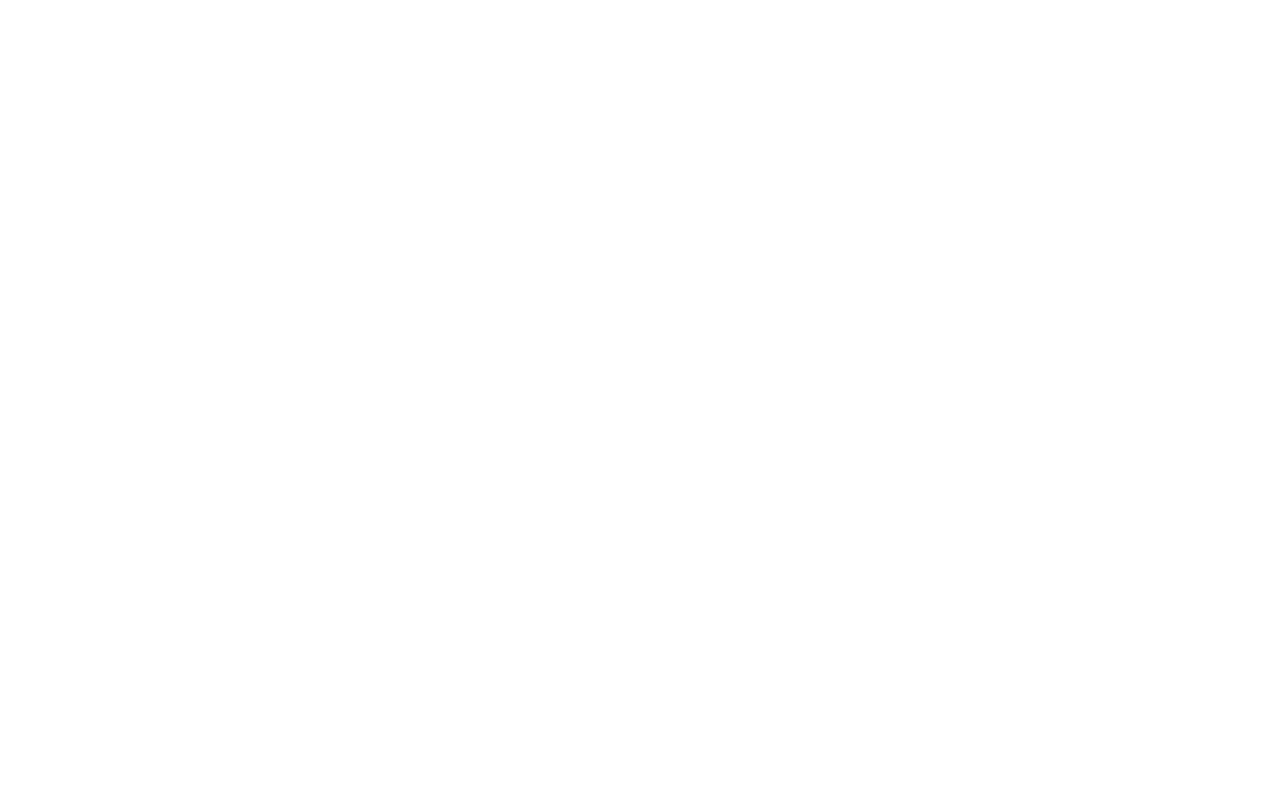
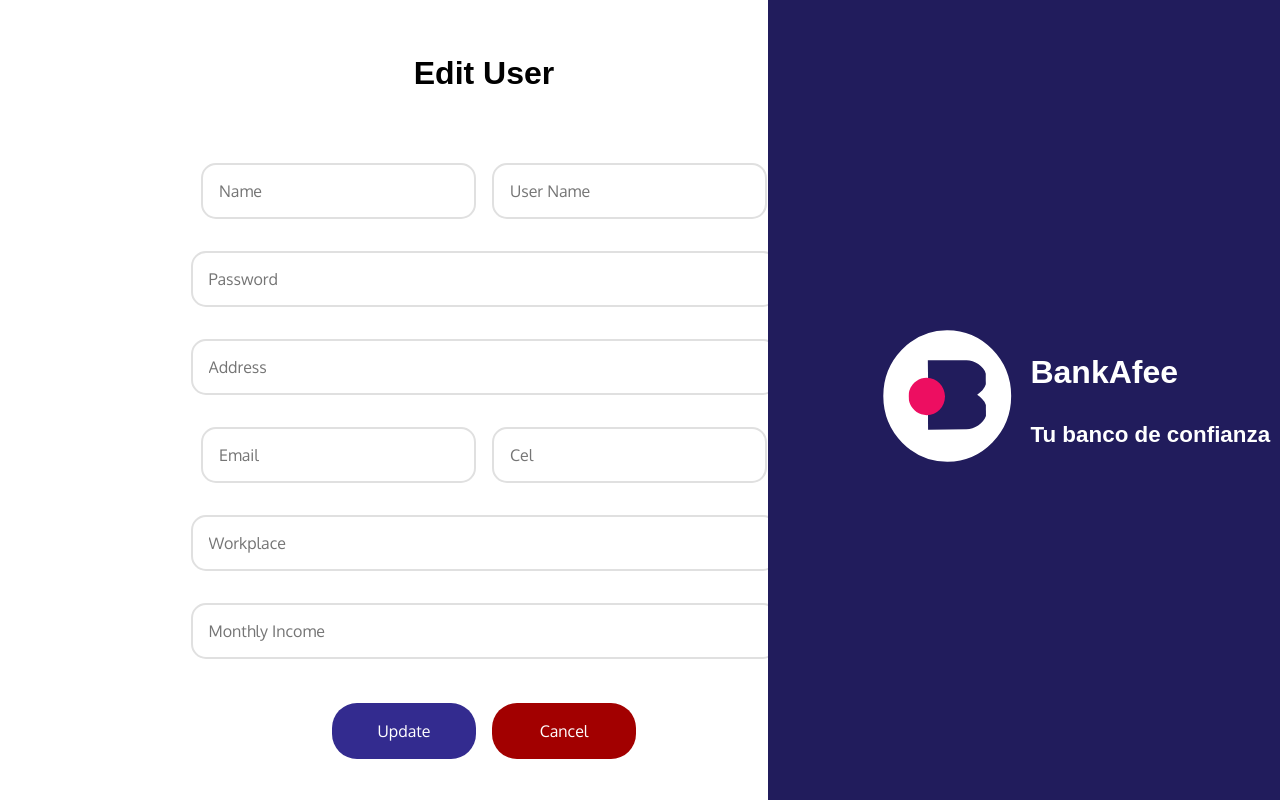
Before and after one commit to oskcarsv/front-bankafee, a React (Vite) app: page /editUser in a window 1280 px wide. Before the commit this address had no page. Built offline with nearby package versions, Linux system fonts and the light colour scheme.

Commit message:
feat: Add link to edit user page in sidebar

```diff
--- /dev/null
+++ b/src/components/editUser/FormEditUser.jsx
@@ -0,0 +1,43 @@
+import { Link } from "react-router-dom";
+
+import '../../styles/editUser/editUser.css'
+
+export const FormEditUser = () => {
+    return (
+        <div className="content-form-edit-user">
+            <div className="info-form-edit-user">
+                <div className="title-form-edit-user">
+                    <h1 className="title-edit-user">Edit User</h1>
+                </div>
+                <div className="content-input-edit-user">
+                    <form className="form-editUser">
+                        <div className="input-together-edit">
+                            <input type="text" placeholder="Name" className="input-text-edit-user" />
+                            <input type="text" placeholder="User Name" className="input-text-edit-user" />
+                        </div>
+                        <div className="input-alone-edit-user">
+                            <input type="password" placeholder="Password" className="input-text-alone-edit-user" />
+                        </div>
+                        <div className="input-alone-edit-user">
+                            <input type="text" placeholder="Address" className="input-text-alone-edit-user" />
+                        </div>
+                        <div className="input-together-edit">
+                            <input type="text" placeholder="Email" className="input-text-edit-user" />
+                            <input type="text" placeholder="Cel" className="input-text-edit-user" />
+                        </div>
+                        <div className="input-alone-edit-user">
+                            <input type="text" placeholder="Workplace" className="input-text-alone-edit-user" />
+                        </div>
+                        <div className="input-alone-edit-user">
+                            <input type="text" placeholder="Monthly Income" className="input-text-alone-edit-user" />
+                        </div>
+                    </form>
+                </div>
+                <div className="btn-content-edit-user">
+                    <Link to="/home" className="link-btn-edit-user"><button className="btn-edit-update-user">Update</button></Link>
+                    <Link to="/home" className="link-btn-edit-user"><button className="btn-edit-cancel-user">Cancel</button></Link>
+                </div>
+            </div>
+        </div>
+    );
+}
--- a/src/components/homePage/Sidebar.jsx
+++ b/src/components/homePage/Sidebar.jsx
@@ -14,7 +14,7 @@
         <div className="sidebar">
             <img src={logo} alt="img" className='img-sidebar' />
             <img src={perfil} alt="img" className='img-perfil-sidebar' />
-            <h1 className='name-profile'>Angel Mendez <Link><img src={editUser} alt="icon" className='icon-edit-user' /></Link></h1>
+            <h1 className='name-profile'>Angel Mendez <Link to="/editUser"><img src={editUser} alt="icon" className='icon-edit-user' /></Link></h1>
             <h2 className='email-profile'>amendez@gmail.com</h2>
             <ul className="sidebar-menu">
                 <li className="sidebar-menu-item">
@@ -28,7 +28,7 @@
                     </Link>
                 </li>
                 <li className="sidebar-menu-item-">
-                    <Link>
+                    <Link to="/">
                     <button className="sidebar-menu-button-logout"><img src={logout} alt="img" className='img-sidebar-logout' /></button>
                     </Link>
                 </li>
--- /dev/null
+++ b/src/pages/editUser/editUser.css
@@ -0,0 +1,9 @@
+.form-edit-user{
+    position: absolute;
+    margin-left: 5%;
+}
+
+.content-slide-page{
+    position: absolute;
+    margin-left: 50%;
+}
--- /dev/null
+++ b/src/pages/editUser/editUser.jsx
@@ -0,0 +1,17 @@
+import { Slide } from "../../components/Slide";
+import { FormEditUser } from "../../components/editUser/FormEditUser";
+
+import '../../pages/editUser/editUser.css'
+
+export const EditUser = () => {
+    return (
+        <>
+            <div className="form-edit-user">
+                <FormEditUser />
+            </div>
+            <div className="content-slide-page">
+                <Slide />
+            </div>
+        </>
+    );
+};
--- a/src/routes.jsx
+++ b/src/routes.jsx
@@ -4,6 +4,7 @@
 import { LoginPage } from "./pages/Login/loginPage.jsx";
 import { HomePage } from "./pages/homePage/homePage.jsx";
 import { CAccountByUser } from "./pages/createAccount/cAccountByUser.jsx";
+import { EditUser } from "./pages/editUser/editUser.jsx";
 
 const routes = [
     { path: "/", element: <LandingPage />},
@@ -11,7 +12,8 @@
     { path: "/service", element: <LandingPageService />},
     { path: "/signIn", element: <LoginPage />},
     { path: "/home", element: <HomePage />},
-    { path: "/cAccountByUser", element: <CAccountByUser />}
+    { path: "/cAccountByUser", element: <CAccountByUser />},
+    { path: "/editUser", element: <EditUser />}
 ];
 
 export default routes;
--- /dev/null
+++ b/src/styles/editUser/editUser.css
@@ -0,0 +1,128 @@
+.content-form-edit-user {
+    width: 100%;
+    height: 100%;
+    display: flex;
+    justify-content: center;
+    align-items: center;
+    margin-top: 5%;
+    margin-bottom: 5%;
+    margin-left: 25%;
+}
+
+.info-form-edit-user {
+    display: flex;
+    flex-direction: column;
+    justify-content: center;
+    align-items: center;
+    width: 70vh;
+}
+
+.title-edit-user {
+    font-size: 200%;
+    color: var(--text-color);
+}
+
+.content-input-edit-user {
+    flex-direction: column;
+    justify-content: center;
+    align-items: center;
+    margin-top: 5%;
+    margin-bottom: 5%;
+}
+
+.form-editUser {
+    width: 100vh;
+    align-items: center;
+    justify-content: center;
+}
+
+.input-together-edit {
+    width: 100%;
+    height: 100%;
+    border-radius: 15px;
+    padding: 2% 0% 2% 0%;
+    border: none;
+    font-size: 100%;
+    display: flex;
+    justify-content: center;
+    align-items: center;
+}
+
+.input-text-edit-user {
+    width: auto;
+    height: 100%;
+    border-radius: 15px;
+    padding: 2% 12% 2% 2%;
+    font-size: 100%;
+    margin-left: 1%;
+    margin-right: 1%;
+    outline: none;
+    border: var(--color-grey);
+    font-family: var(--general-font);
+    color: var(--text-color);
+    background: var(--tool-item-background);
+}
+
+.input-alone-edit-user {
+    width: 100%;
+    height: 100%;
+    border-radius: 1cqh;
+    padding: 2% 0% 2% 0%;
+    border: none;
+    font-size: 100%;
+    display: flex;
+    justify-content: center;
+    align-items: center;
+}
+
+.input-text-alone-edit-user {
+    width: auto;
+    height: 100%;
+    border-radius: 15px;
+    padding: 2% 51% 2% 2%;
+    font-size: 100%;
+    outline: none;
+    border: var(--color-grey);
+    font-family: var(--general-font);
+    color: var(--text-color);
+    background-color: var(--tool-item-background);
+}
+
+.btn-content-edit-user {
+    display: flex;
+    justify-content: space-between;
+}
+
+.btn-edit-update-user {
+    width: 20vh;
+    height: 7vh;
+    border: none;
+    border-radius: 25px;
+    margin: 0% 5% 0% 5%;
+    text-decoration: none;
+    font-size: 100%;
+    font-family: var(--general-font);
+    background-color: var(--tool-background);
+    color: var(--text-color-light);
+    cursor: pointer;
+}
+
+.btn-edit-cancel-user {
+    width: 20vh;
+    height: 7vh;
+    border: none;
+    border-radius: 25px;
+    margin: 0% 5% 0% 5%;
+    text-decoration: none;
+    font-size: 100%;
+    font-family: var(--general-font);
+    background-color: var(--color-red);
+    color: var(--text-color-light);
+    cursor: pointer;
+}
+
+.link-btn-edit-user {
+    text-decoration: none;
+    display: flex;
+    justify-content: space-between;
+}
--- a/src/styles/loginCss/form.css
+++ b/src/styles/loginCss/form.css
@@ -15,9 +15,7 @@
     align-items: center;
     position: relative;
     height: 100%;
-    width: 80%;
-    margin: 0% 0% 0% 0%;
-    border-radius: 0% 5% 5% 0%;
+    width: 70%;
     background: var(--nav-background);
     font-family: var(--general-font);
     color: var(--text-color-light);
@@ -81,7 +79,8 @@
     height: 40px;
     border-radius: 8px;
     padding: 0% 40% 0% 10%;
-    border-color: var(--text-color);
+    outline: none;
+    border: var(--color-grey);
     font-family: var(--general-font);
     color: var(--text-color);
     background-color: var(--tool-item-background);
```
Also changed, not shown: src/pages/editUser/index.js (added).
